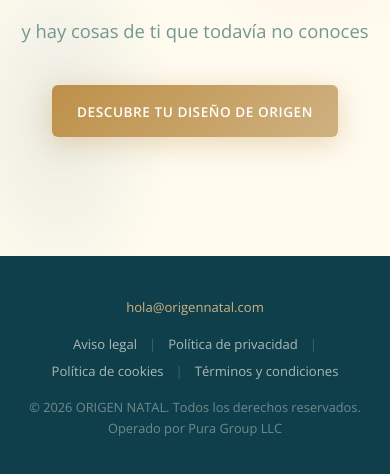
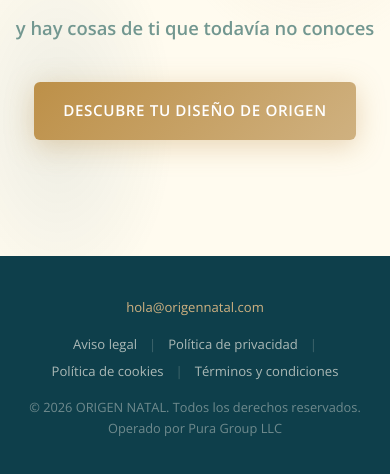
Before and after one commit to TUCODIGOB/tcb, a website: page 404.html in a window 390 px wide. Shown: the part 364-838 px from the top of the page. Drawn offline with Linux system fonts and the light colour scheme; a web font is replaced by a local one.

Commit message:
Update 404.html

```diff
--- a/404.html
+++ b/404.html
@@ -127,6 +127,7 @@
     }
     .error-text {
     font-size: 1.15rem;
+    font-weight: 700;
     color: #729790;
     margin-bottom: 2.5rem;
     line-height: 1.6;
@@ -190,7 +191,7 @@
       .nav-inner { justify-content: center; padding-block: 1rem; }
       .nav-logo img { width: 100%; height: auto; }
       .error { padding-block: 3rem; }
-      .btn-cta { font-size: .85rem; padding: .9rem 1.6rem; }
+      .btn-cta { font-size: .95rem; padding: 1rem 1.8rem; }
     }
   </style>
 </head>
```
